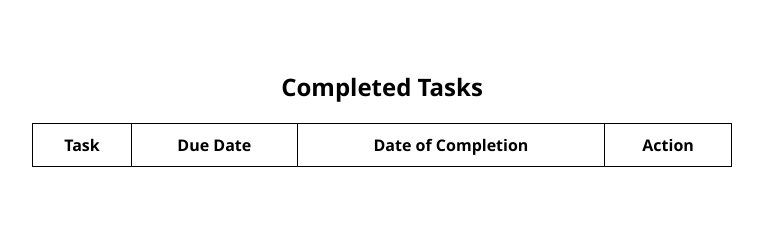
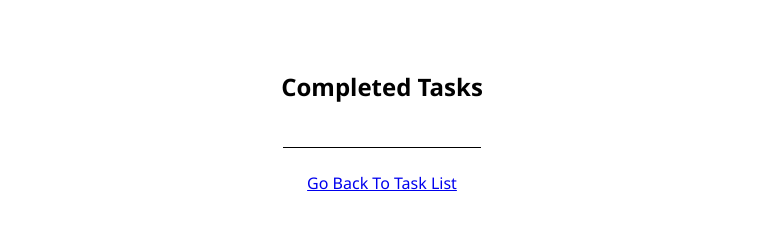
Before and after one commit to Governess-Simpson/todo-v2, a Flask app: page /complete in a window 1280 px wide. Shown: the top 242 px of the page, without its empty margins (258-1021 px from the left). Run offline with Flask 3, Linux system fonts and the light colour scheme; data comes from the database, SQL or seed files in the repository; both versions use the stored data as it was after the commit; lists and menus that the app fills with data are empty.

Commit message:
add nav from complete page back to index

```diff
--- a/static/css/main.css
+++ b/static/css/main.css
@@ -5,7 +5,7 @@
     margin-bottom: 75px;
 }
 
-#complete-link {
+.nav-link {
     border-top: 1px solid black;
     padding: 24px;
     margin: 24px;
--- a/templates/complete.html
+++ b/templates/complete.html
@@ -3,6 +3,7 @@
 {% block body %}
     <div class="form">
         <h2>Completed Tasks</h2>
+        <a href="/" class="nav-link">Go Back To Task List</a>
         <table>
             <tr>
                 <th>Task</th>
--- a/templates/index.html
+++ b/templates/index.html
@@ -12,7 +12,7 @@
             </select>
             <input type="submit" value="Add Task">
         </form>
-        <a href="/complete" id="complete-link">See Completed Tasks Here</a>
+        <a href="/complete" class="nav-link">See Completed Tasks Here</a>
     </div>
 
     <div class="box">
```
Also changed, not shown: instance/todo.db.
